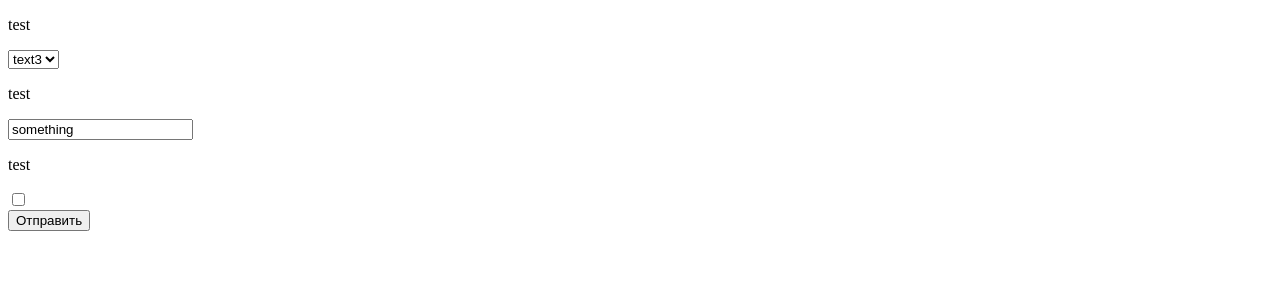
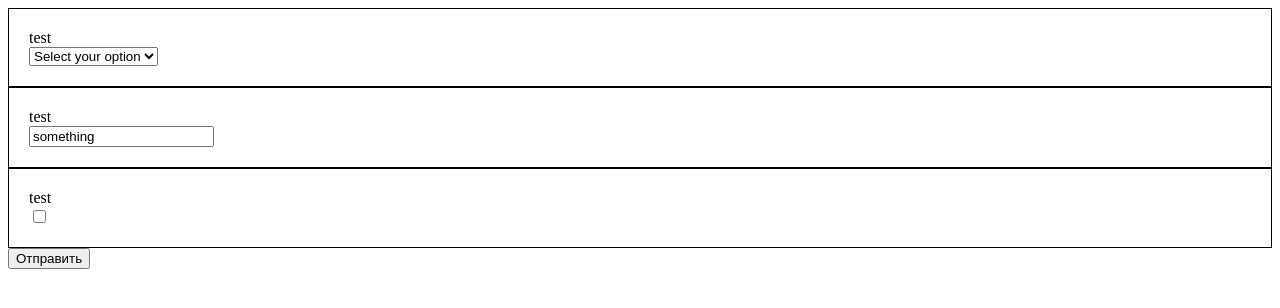
Before and after one commit to Alex8081-A/TodoList, a React (Create React App) app: page / in a window 1280 px wide. Shown: the top 308 px of the page. Built offline with nearby package versions, Linux system fonts and the light colour scheme.

Commit message:
Вывод в консоль, поправил селект

```diff
--- a/src/Sandbox/Form.js
+++ b/src/Sandbox/Form.js
@@ -1,61 +1,56 @@
-import React from "react";
+import React, { useRef } from "react";
 import Select from "../components/Inputs/Select/Select";
 import Text from "../components/Inputs/Text/Text";
 import Checkbox from "../components/Inputs/Checkbox/Checkbox";
-/*import Button from "../components/Inputs/Button/Button";*/
 
 const FormItem = (props) => {
 
-    const Wrapper = (props) => {
-        return <div>
-            {props.label ? <p>{props.label}</p> : undefined}
-            {props.children}
+
+    let formInput;
+    if(props.type === 'select') formInput = <Select defaultValue ={props.defaultValue} name={props.name} placeholder={props.placeholder}/>
+    if(props.type === 'text') formInput = <Text defaultValue ={props.defaultValue} placeholder={props.placeholder} required={props.required} name={props.name}/>
+    if(props.type === 'checkbox') formInput = <Checkbox defaultValue ={props.defaultValue} name={props.name}/>
+
+    return (
+        <div style={{border: '1px solid black', padding: '20px'}}>
+            {props.label ? <label>{props.label}</label> : undefined}
+            {formInput}
         </div>
-    }
-
-    if(props.type === 'select') return <Wrapper {...props}><Select defaultValue ={props.defaultValue} name={props.name}/></Wrapper>
-    if(props.type === 'text') return <Wrapper {...props}><Text defaultValue ={props.defaultValue} placeholder={props.placeholder} required={props.required} name={props.name}/></Wrapper>
-    if(props.type === 'checkbox') return <Wrapper {...props}><Checkbox defaultValue ={props.defaultValue} name={props.name}/></Wrapper>
-    return undefined
+    )
 }
 
 const renderItems = (config) => config.map((item) => <FormItem {...item}/>)
 
 const Form = (props) => {
 
-
-
-    /*function showForm() {
-        const form = document.getElementById('form');
-        console.log(form);
-    }*/
+    const ref = useRef(null);
 
     function serializeForm(formNode) {
         const { elements } = formNode
 
-  Array.from(elements)
-    .forEach((element) => {
-      const { name } = element
-      console.log({ name })
-    })
-          }
+        const data = new FormData()
 
+        Array.from(elements)
+          .filter((item) => !!item.name)
+          .forEach((element) => {
+            const { name, type } = element
+            const value = type === 'checkbox' ? element.checked : element.value
+
+            data.append(name, value)
+          })
+          console.log(Object.fromEntries(data.entries()))
+        return data
+      }
 
     function handleForm(event) {
             event.preventDefault()
-            serializeForm(applicantForm)
+            serializeForm(ref.current)
         }
 
-        const applicantForm = document.getElementById('form')
-
-
     return (
-        <form id="form">
+        <form id="form" ref={ref} onSubmit={handleForm}>
             { [...renderItems(props.config)] }
-            <input
-                type='button'
-                value='Отправить'
-                onClick={handleForm}/>
+            <button type="submit">Отправить</button>
         </form>
     );
 }
--- a/src/Sandbox/T4.js
+++ b/src/Sandbox/T4.js
@@ -9,22 +9,22 @@ function T4() {
                     {
                         type: 'select',
                         label: 'test',
-                        defaultValue: 'text3',
-                        name: 'Select',
+                        /*defaultValue: 'text3',*/
+                        name: 'select',
                     },
                     {
                         type: 'text',
                         label: 'test',
                         defaultValue: 'something',
-                        placeholder: 'somethinggg',
+                        placeholder : 'somethinggg',
                         required: 'required',
-                        name: 'Text',
+                        name: 'text',
                     },
                     {
                         type: 'checkbox',
                         label: 'test',
                         defaultValue: false,
-                        name: 'Checkbox',
+                        name: 'checkbox',
                     },
 
             ]}/>
--- a/src/components/Inputs/Select/Select.js
+++ b/src/components/Inputs/Select/Select.js
@@ -10,7 +10,8 @@ const Select = (props) => {
 
     return (
         <div>
-            <select value={value} onChange={handleChange} name={props.name}>
+            <select value={value} onChange={handleChange} name={props.name} placeholder={props.placeholder}>
+            <option value="" disabled selected>Select your option</option>
 			<option>text1</option>
 			<option>text2</option>
 			<option>text3</option>
--- a/src/components/Inputs/Text/Text.css
+++ b/src/components/Inputs/Text/Text.css
@@ -1,3 +1,3 @@
 input::placeholder {
-    color: red;
+    color: rgb(109, 30, 30);
   }
```
